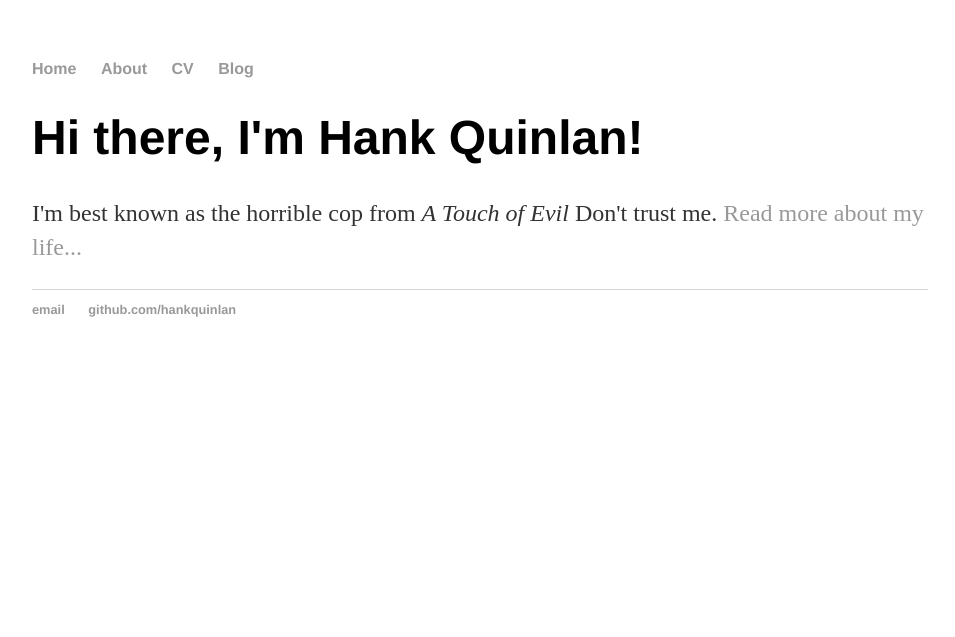
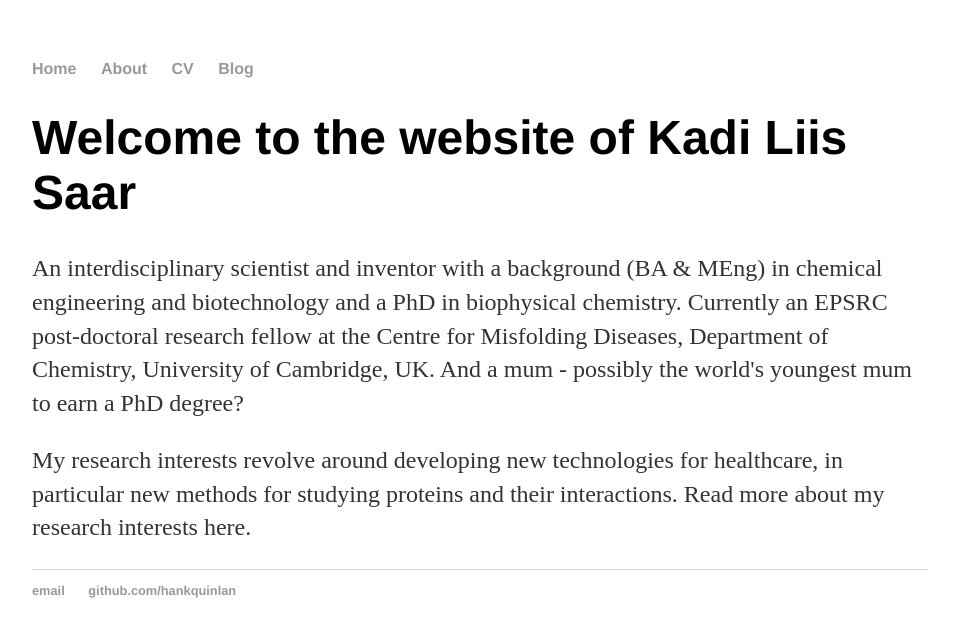
Before and after one commit to kadiliissaar/kadiliissaar.github.io, a Jekyll site: the page built from index.html, in a window 1280 px wide. Shown: the top 637 px of the page, without its empty margins (160-1115 px from the left). Built offline with Jekyll 4.4.1, drawn with Linux system fonts in a browser that asks for light colours.

Commit message:
Update index.html

```diff
--- a/index.html
+++ b/index.html
@@ -3,6 +3,11 @@ layout: default
 title: Hank Quinlan, Horrible Cop
 ---
 <div class="blurb">
-	<h1>Hi there, I'm Hank Quinlan!</h1>
-	<p>I'm best known as the horrible cop from <em>A Touch of Evil</em> Don't trust me. <a href="/about">Read more about my life...</a></p>
+	<h1>Welcome to the website of Kadi Liis Saar</h1>
+	<p>An interdisciplinary scientist and inventor with a background (BA & MEng)
+in chemical engineering and biotechnology and a PhD in biophysical chemistry. Currently an
+EPSRC post-doctoral research fellow at the Centre for Misfolding Diseases, Department
+of Chemistry, University of Cambridge, UK. And a mum - possibly the world's youngest mum to earn a PhD degree?</p>
+
+<p>My research interests revolve around developing new technologies for healthcare, in particular new methods for studying proteins and their interactions. Read more about my research interests here.</p>
 </div><!-- /.blurb -->
```
